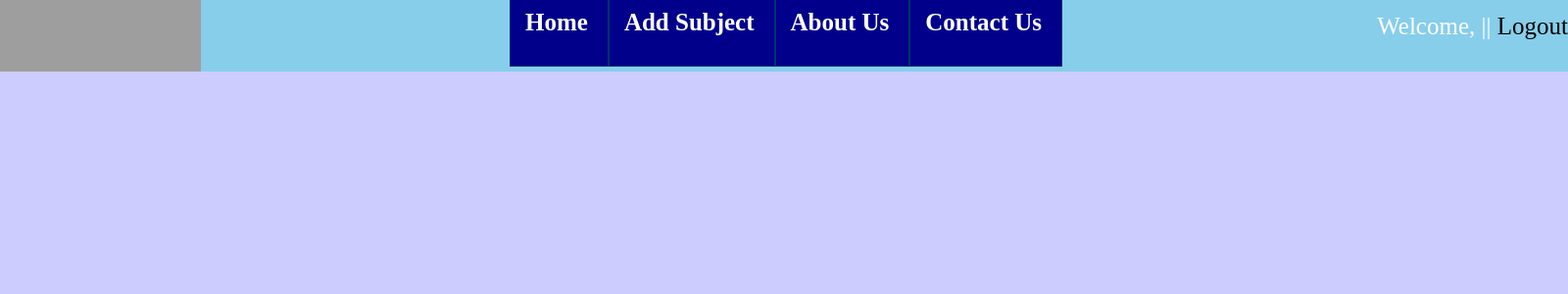
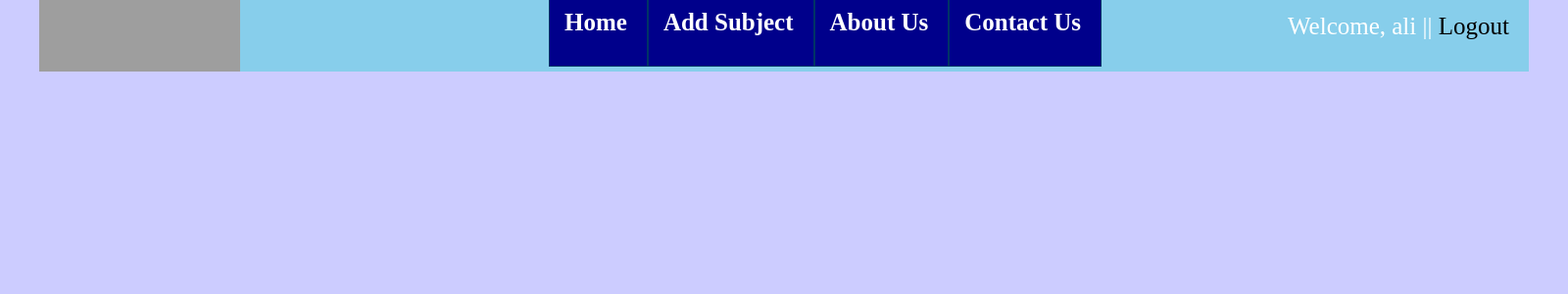
Before and after one commit to MMU-TWT-Class-Oct-2015/G10B_University_Subject_Selection_System, a PHP site: page / in a window 1600 px wide. Shown: the top 300 px of the page at 98% size. Run offline with PHP 8.4, Linux system fonts and the light colour scheme; a user stored in the database is signed in; data comes from the database, SQL or seed files in the repository; grey boxes are pictures that could not be loaded.

Commit message:
Update index.php

```diff
--- a/student/index.php
+++ b/student/index.php
@@ -1,7 +1,7 @@
 <?php
 	include("../dataconn.php");
 	$sess_aid=$_SESSION["sid"];
-	$result = mysql_query("select * from student where Student_ID = $sess_aid");
+	$result = mysql_query("select * from student where Stu_ID = $sess_aid");
 	$row = mysql_fetch_assoc($result);
 	if (!$sess_aid) {
 	 header('Location: login.php');
@@ -18,7 +18,7 @@
 
 <body>
 
-<div id="header1" style="margin-left:auto;margin-right:auto;width:1600px;">
+<div id="header1" style="margin-left:auto;margin-right:auto;width:1520px;">
 			<a href="index.php"><img src="../picture/logo.png" width="205" height="73"></a>
 
 	<nav>
@@ -32,7 +32,7 @@
 
 	<span style="text-align:right;float:right;color:#FFFFFF;margin-top:-10px;font-size:25px;" >
 
-			<p >Welcome, <?php echo $row["Student_Name"]?> ||
+			<p style="margin-right:20px;">Welcome, <?php echo $row["Student_Name"]?> ||
 			<a href="#" onclick="window.location='logout.php'"  style="color:black; text-decoration:none;">Logout</a></p>
 	</span>
 </div>
```
